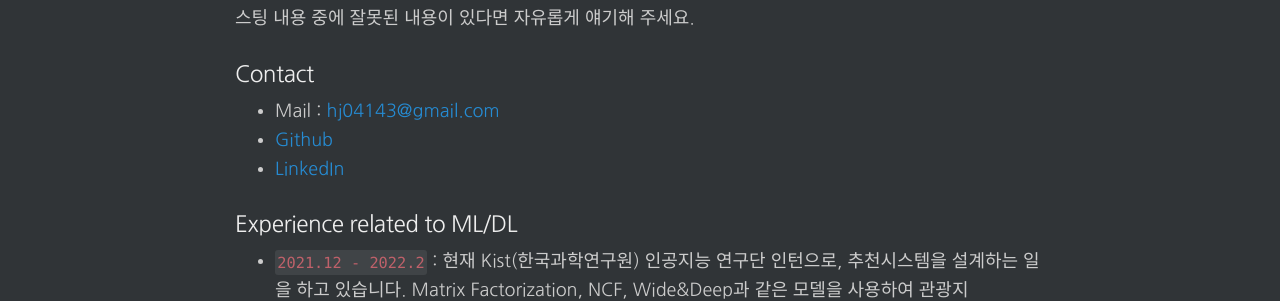
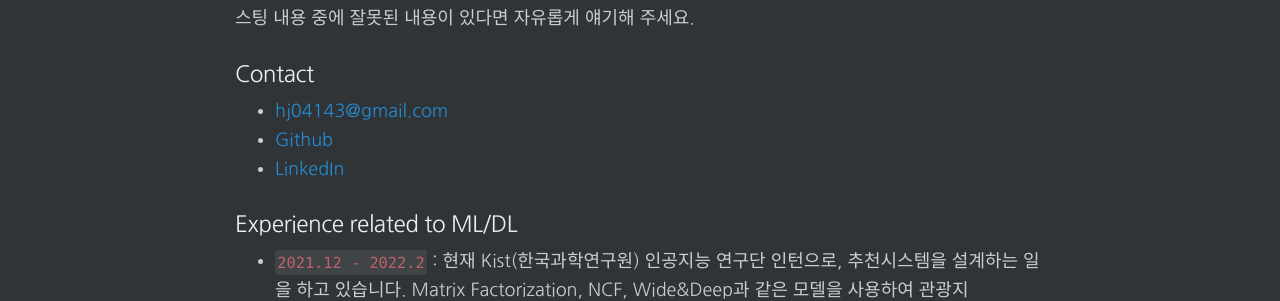
Before and after one commit to changhyeonnam/changhyeonnam.github.io, a Jekyll site: the page built from about.md, in a window 1280 px wide. Shown: the part 253-554 px from the top of the page. Built offline with Jekyll 4.4.1, drawn with Linux system fonts in a browser that asks for light colours; nearby versions of some CDN libraries; comment, search, counter and statistics services are not loaded.

Commit message:
update about.md

```diff
--- a/about.md
+++ b/about.md
@@ -9,7 +9,7 @@ title: About
 
 ### Contact
 
-- Mail : <hj04143@gmail.com>
+- <hj04143@gmail.com>
 - [Github](https://github.com/changhyeonnam)
 - [LinkedIn](https://www.linkedin.com/in/changhyeon-nam-9306a616b/)
 
```
